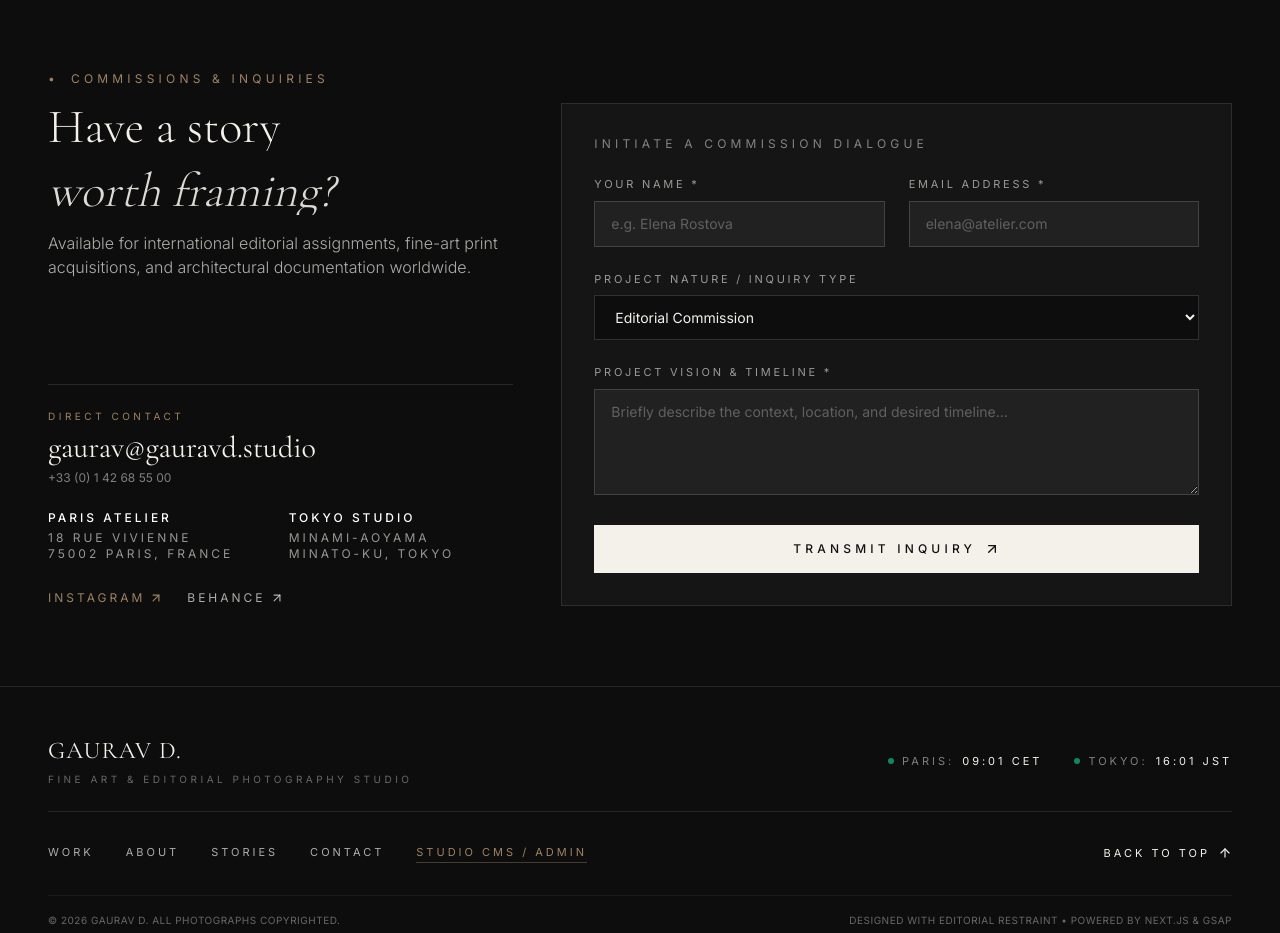
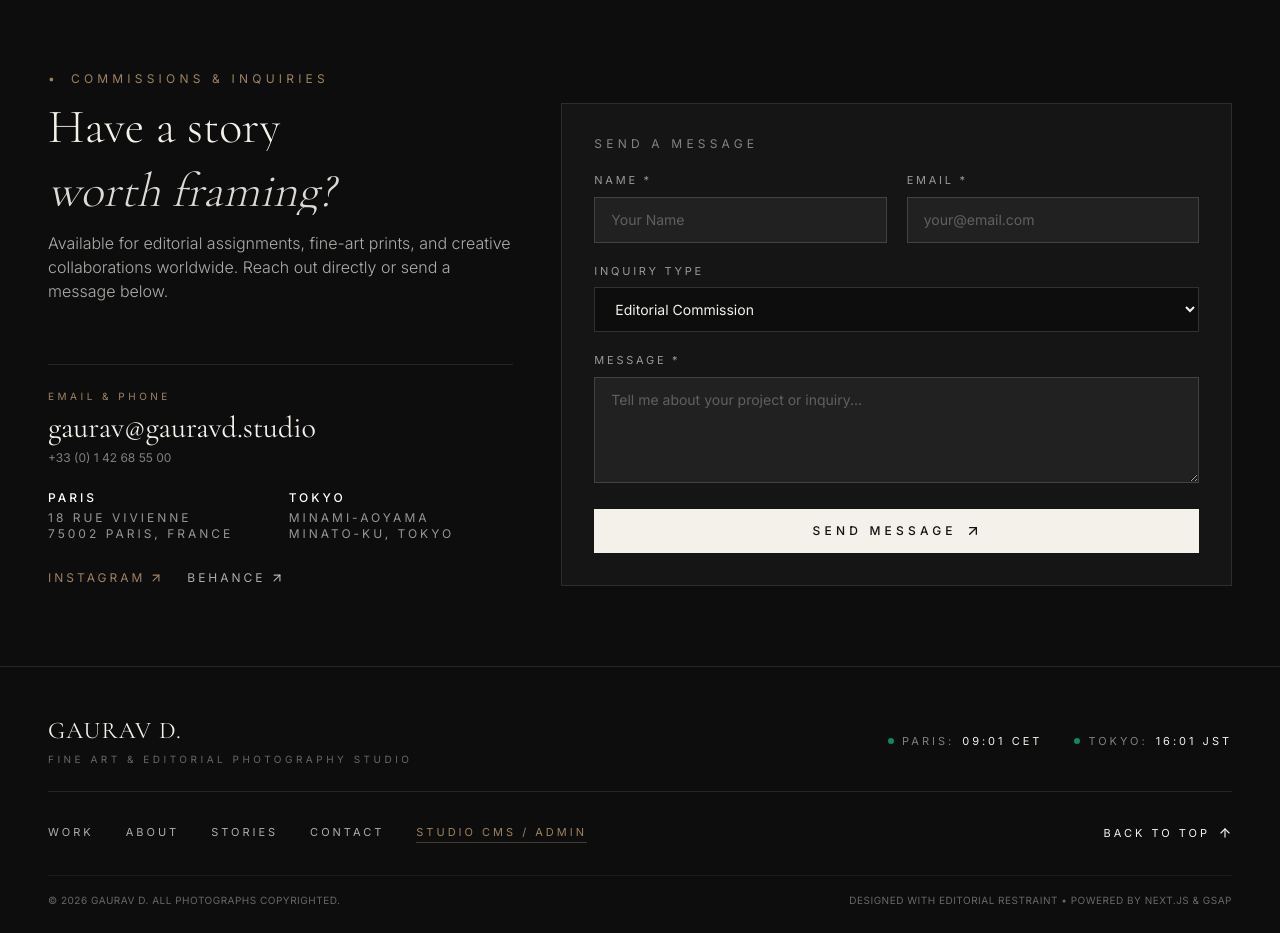
Before and after one commit to yogesh357/GauravD_Portfolio, a Next.js app: page / in a window 1280 px wide. Shown: the part 3860-4793 px from the top of the page. Built offline with nearby package versions, Linux system fonts and the light colour scheme; no server answers.

Commit message:
update contact section

```diff
--- a/components/sections/ContactSection.tsx
+++ b/components/sections/ContactSection.tsx
@@ -103,14 +103,13 @@ export function ContactSection({ settings }: ContactSectionProps) {
                 </h2>
               </div>
               <p className="contact-reveal text-canvas/70 text-sm sm:text-base font-light leading-relaxed">
-                Available for international editorial assignments, fine-art print acquisitions, and
-                architectural documentation worldwide.
+                Available for editorial assignments, fine-art prints, and creative collaborations worldwide. Reach out directly or send a message below.
               </p>
             </div>
 
             <div className="contact-reveal space-y-6 border-t border-white/10 pt-6">
               <div>
-                <p className="text-[10px] tracking-ultra text-bronze uppercase mb-1.5">DIRECT CONTACT</p>
+                <p className="text-[10px] tracking-ultra text-bronze uppercase mb-1.5">EMAIL & PHONE</p>
                 <a
                   href={`mailto:${email}`}
                   className="font-serif text-2xl sm:text-3xl text-canvas hover:text-bronze transition-colors"
@@ -122,12 +121,12 @@ export function ContactSection({ settings }: ContactSectionProps) {
 
               <div className="grid grid-cols-2 gap-4 text-xs tracking-widest uppercase text-canvas/60">
                 <div>
-                  <p className="text-white font-medium mb-1">PARIS ATELIER</p>
+                  <p className="text-white font-medium mb-1">PARIS</p>
                   <p>18 Rue Vivienne</p>
                   <p>75002 Paris, France</p>
                 </div>
                 <div>
-                  <p className="text-white font-medium mb-1">TOKYO STUDIO</p>
+                  <p className="text-white font-medium mb-1">TOKYO</p>
                   <p>Minami-Aoyama</p>
                   <p>Minato-ku, Tokyo</p>
                 </div>
@@ -156,38 +155,37 @@ export function ContactSection({ settings }: ContactSectionProps) {
             </div>
           </div>
 
-          {/* Right Column: Interactive Form */}
+          {/* Right Column: Clean Form */}
           <div className="contact-reveal lg:col-span-7 bg-white/[0.03] border border-white/10 p-6 sm:p-8">
             {formSubmitted ? (
               <div className="py-16 text-center space-y-4">
                 <CheckCircle2 className="w-12 h-12 text-bronze mx-auto" />
-                <h3 className="font-serif text-3xl font-light text-canvas">Inquiry Received</h3>
+                <h3 className="font-serif text-3xl font-light text-canvas">Message Sent</h3>
                 <p className="text-sm text-canvas/70 max-w-md mx-auto">
-                  Thank you, {formData.name}. Your message has been routed to Gaurav&apos;s studio desk.
-                  You will receive a response within 24 hours.
+                  Thank you, {formData.name}. Your message has been received and you will hear back within 24 hours.
                 </p>
                 <button
                   onClick={() => setFormSubmitted(false)}
                   className="mt-6 text-xs tracking-ultra uppercase text-bronze hover:underline"
                 >
-                  SEND ANOTHER INQUIRY
+                  SEND ANOTHER MESSAGE
                 </button>
               </div>
             ) : (
-              <form onSubmit={handleSubmit} className="space-y-6">
-                <p className="text-xs tracking-ultra uppercase text-canvas/50 mb-2">
-                  INITIATE A COMMISSION DIALOGUE
+              <form onSubmit={handleSubmit} className="space-y-5">
+                <p className="text-xs tracking-ultra uppercase text-canvas/50 mb-1">
+                  SEND A MESSAGE
                 </p>
 
-                <div className="grid grid-cols-1 sm:grid-cols-2 gap-6">
+                <div className="grid grid-cols-1 sm:grid-cols-2 gap-5">
                   <div>
                     <label className="block text-[11px] tracking-widest uppercase text-canvas/60 mb-2">
-                      YOUR NAME *
+                      NAME *
                     </label>
                     <input
                       type="text"
                       required
-                      placeholder="e.g. Elena Rostova"
+                      placeholder="Your Name"
                       value={formData.name}
                       onChange={(e) => setFormData({ ...formData, name: e.target.value })}
                       className="w-full bg-white/5 border border-white/15 px-4 py-3 text-sm text-canvas placeholder:text-canvas/30 focus:border-bronze focus:outline-none transition-colors"
@@ -196,12 +194,12 @@ export function ContactSection({ settings }: ContactSectionProps) {
 
                   <div>
                     <label className="block text-[11px] tracking-widest uppercase text-canvas/60 mb-2">
-                      EMAIL ADDRESS *
+                      EMAIL *
                     </label>
                     <input
                       type="email"
                       required
-                      placeholder="elena@atelier.com"
+                      placeholder="your@email.com"
                       value={formData.email}
                       onChange={(e) => setFormData({ ...formData, email: e.target.value })}
                       className="w-full bg-white/5 border border-white/15 px-4 py-3 text-sm text-canvas placeholder:text-canvas/30 focus:border-bronze focus:outline-none transition-colors"
@@ -211,7 +209,7 @@ export function ContactSection({ settings }: ContactSectionProps) {
 
                 <div>
                   <label className="block text-[11px] tracking-widest uppercase text-canvas/60 mb-2">
-                    PROJECT NATURE / INQUIRY TYPE
+                    INQUIRY TYPE
                   </label>
                   <select
                     value={formData.inquiryType}
@@ -219,21 +217,20 @@ export function ContactSection({ settings }: ContactSectionProps) {
                     className="w-full bg-canvas-dark border border-white/15 px-4 py-3 text-sm text-canvas focus:border-bronze focus:outline-none transition-colors"
                   >
                     <option value="Editorial Commission">Editorial Commission</option>
-                    <option value="Architectural Documentation">Architectural Documentation</option>
-                    <option value="Fine Art Print Acquisition">Fine Art Print Acquisition</option>
-                    <option value="Exhibition / Museum Loan">Exhibition / Museum Loan</option>
-                    <option value="Commercial Campaign">Commercial Campaign</option>
+                    <option value="Fine Art Print">Fine Art Print Acquisition</option>
+                    <option value="Commercial / Brand">Commercial Project</option>
+                    <option value="General Inquiry">General Inquiry</option>
                   </select>
                 </div>
 
                 <div>
                   <label className="block text-[11px] tracking-widest uppercase text-canvas/60 mb-2">
-                    PROJECT VISION & TIMELINE *
+                    MESSAGE *
                   </label>
                   <textarea
                     required
                     rows={4}
-                    placeholder="Briefly describe the context, location, and desired timeline..."
+                    placeholder="Tell me about your project or inquiry..."
                     value={formData.message}
                     onChange={(e) => setFormData({ ...formData, message: e.target.value })}
                     className="w-full bg-white/5 border border-white/15 px-4 py-3 text-sm text-canvas placeholder:text-canvas/30 focus:border-bronze focus:outline-none transition-colors"
@@ -242,9 +239,9 @@ export function ContactSection({ settings }: ContactSectionProps) {
 
                 <button
                   type="submit"
-                  className="w-full group inline-flex items-center justify-center space-x-2 py-4 bg-canvas text-ink text-xs font-medium tracking-ultra uppercase hover:bg-bronze hover:text-white transition-all duration-300"
+                  className="w-full group inline-flex items-center justify-center space-x-2 py-3.5 bg-canvas text-ink text-xs font-medium tracking-ultra uppercase hover:bg-bronze hover:text-white transition-all duration-300"
                 >
-                  <span>TRANSMIT INQUIRY</span>
+                  <span>SEND MESSAGE</span>
                   <ArrowUpRight className="w-4 h-4 transition-transform group-hover:translate-x-0.5 group-hover:-translate-y-0.5" />
                 </button>
               </form>
```
